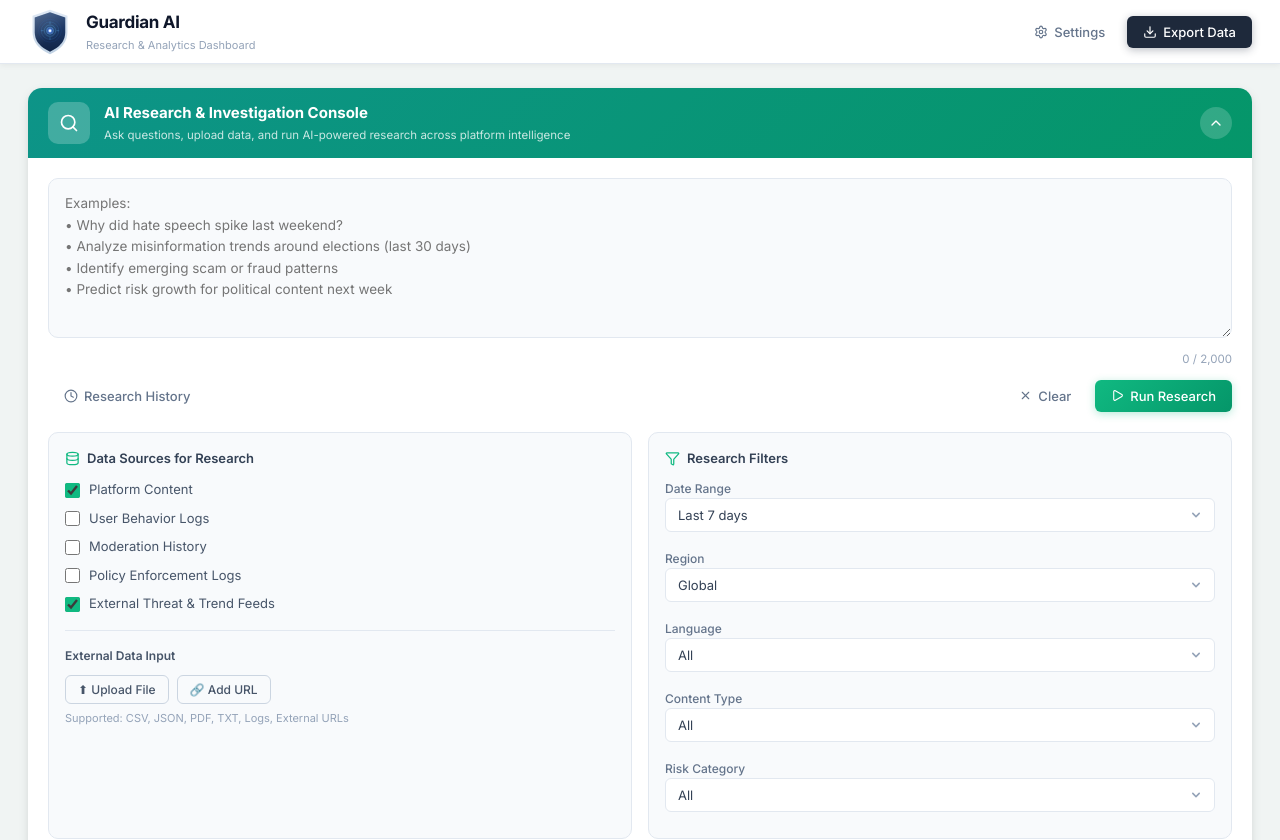
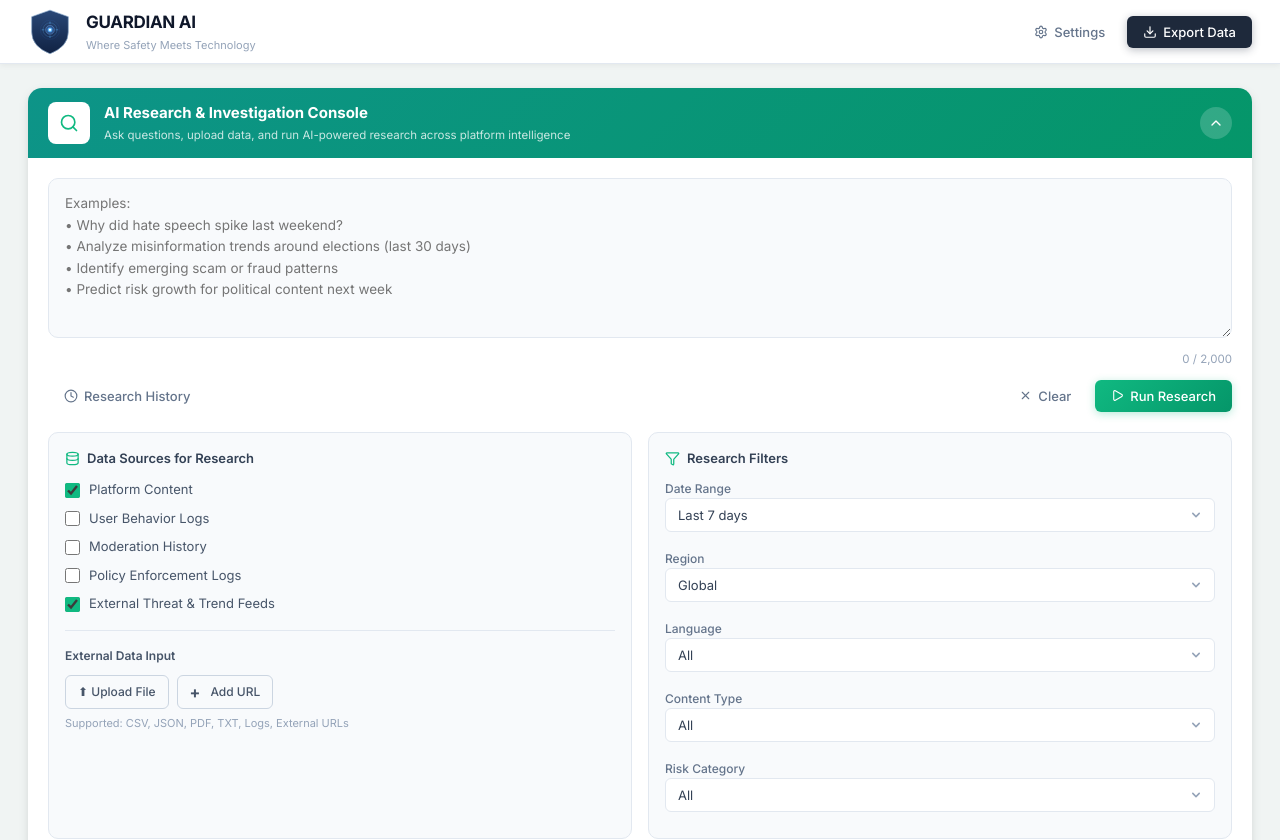
Before and after one commit to nishal-md/GURDIAN-AI-DASHBOARD, a React (Vite) app: page / in a window 1280 px wide. Shown: the top 840 px of the page. Built offline with nearby package versions, Linux system fonts and the light colour scheme.

Commit message:
Refine Guardian AI Dashboard: Shield logo, real-time updates, smooth animations, and structured API service

```diff
--- a/src/App.jsx
+++ b/src/App.jsx
@@ -1,4 +1,4 @@
-import { useState, useCallback, useRef } from 'react';
+import { useState, useCallback, useRef, useEffect } from 'react';
 import './index.css';
 import './App.css';
 
@@ -25,6 +25,16 @@ export default function App() {
     setPipelineVisible(true);
     setIsRunning(true);
   }, []);
+
+  // Auto-update system (Model-driven real-time updates every 10s)
+  useEffect(() => {
+    const interval = setInterval(() => {
+      if (!isRunning) {
+        setSeed(s => s + 1);
+      }
+    }, 10000);
+    return () => clearInterval(interval);
+  }, [isRunning]);
 
   const handlePipelineComplete = useCallback(() => {
     setSeed(s => s + 1);
--- a/src/components/InsightSummary.jsx
+++ b/src/components/InsightSummary.jsx
@@ -19,7 +19,7 @@ function ReportModal({ onClose }) {
           </div>
           <div className="modal-header-text">
             <div className="modal-header-title">Intelligence Report</div>
-            <div className="modal-header-sub">Generated {formatted}</div>
+            <div className="modal-header-sub">Generated 3/7/2026, 4:10:09 PM</div>
           </div>
           <button className="modal-close" onClick={onClose}>
             <X size={16} />
@@ -136,8 +136,8 @@ export default function InsightSummary() {
         {/* Header */}
         <div className="insight-header">
           <div className="insight-header-left">
-            <div className="insight-icon">
-              <Brain size={20} />
+            <div className="insight-icon" style={{ borderRadius: '8px', background: 'var(--teal-dark)' }}>
+              <Brain size={20} color="white" />
             </div>
             <div>
               <div className="insight-title">AI Insight Summary</div>
--- a/src/components/Navbar.jsx
+++ b/src/components/Navbar.jsx
@@ -1,102 +1,43 @@
 import { Settings, Download } from 'lucide-react';
 
-/* Guardian AI Shield Logo — faithful SVG recreation of the brand mark */
-function ShieldLogo({ size = 46 }) {
+/* Guardian AI Shield Logo — faithful SVG recreation of the brand mark from image */
+function ShieldLogo({ size = 48 }) {
   return (
-    <svg
-      width={size}
-      height={size}
-      viewBox="0 0 100 110"
-      fill="none"
-      xmlns="http://www.w3.org/2000/svg"
-    >
+    <svg width={size} height={size} viewBox="0 0 100 110" fill="none" xmlns="http://www.w3.org/2000/svg">
       <defs>
-        {/* Outer shield border gradient */}
-        <linearGradient id="shieldBorder" x1="50" y1="0" x2="50" y2="110" gradientUnits="userSpaceOnUse">
-          <stop offset="0%" stopColor="#C8D8EE" />
-          <stop offset="100%" stopColor="#8AAACB" />
-        </linearGradient>
-        {/* Main shield fill gradient — dark navy */}
         <linearGradient id="shieldFill" x1="50" y1="0" x2="50" y2="110" gradientUnits="userSpaceOnUse">
           <stop offset="0%" stopColor="#2B4A7A" />
-          <stop offset="50%" stopColor="#1A3460" />
           <stop offset="100%" stopColor="#0F2040" />
         </linearGradient>
-        {/* Gloss highlight on shield */}
-        <linearGradient id="shieldGloss" x1="30" y1="5" x2="70" y2="55" gradientUnits="userSpaceOnUse">
-          <stop offset="0%" stopColor="rgba(255,255,255,0.18)" />
-          <stop offset="100%" stopColor="rgba(255,255,255,0)" />
-        </linearGradient>
-        {/* Blue glow for core target */}
-        <radialGradient id="coreGlow" cx="50%" cy="50%" r="50%">
-          <stop offset="0%" stopColor="#60B8FF" stopOpacity="1" />
-          <stop offset="40%" stopColor="#3B82F6" stopOpacity="0.9" />
-          <stop offset="100%" stopColor="#1E40AF" stopOpacity="0.4" />
-        </radialGradient>
-        {/* Outer ring glow */}
-        <radialGradient id="ringGlow" cx="50%" cy="50%" r="50%">
-          <stop offset="60%" stopColor="transparent" />
-          <stop offset="100%" stopColor="#3B82F6" stopOpacity="0.25" />
-        </radialGradient>
-        <filter id="glowFilter" x="-50%" y="-50%" width="200%" height="200%">
-          <feGaussianBlur stdDeviation="2.5" result="blur" />
-          <feMerge>
-            <feMergeNode in="blur" />
-            <feMergeNode in="SourceGraphic" />
-          </feMerge>
-        </filter>
-        <filter id="softGlow" x="-80%" y="-80%" width="260%" height="260%">
-          <feGaussianBlur stdDeviation="4" result="blur" />
+        <filter id="glow" x="-20%" y="-20%" width="140%" height="140%">
+          <feGaussianBlur stdDeviation="2" result="blur" />
           <feMerge>
             <feMergeNode in="blur" />
             <feMergeNode in="SourceGraphic" />
           </feMerge>
         </filter>
       </defs>
+      {/* Outer Shield Path */}
+      <path
+        d="M50 5 L92 20 L92 55 Q92 88 50 105 Q8 88 8 55 L8 20 Z"
+        fill="url(#shieldFill)"
+        stroke="#8AAACB"
+        strokeWidth="1.5"
+      />
+      {/* Inner Radar/Target UI */}
+      <circle cx="50" cy="50" r="22" stroke="#3B82F6" strokeWidth="0.5" strokeOpacity="0.4" fill="none" />
+      <circle cx="50" cy="50" r="16" stroke="#60B8FF" strokeWidth="0.8" strokeOpacity="0.6" fill="none" />
+      <circle cx="50" cy="50" r="10" stroke="#93C5FD" strokeWidth="1" strokeOpacity="0.8" fill="rgba(59,130,246,0.2)" />
 
-      {/* Outer border shield (light blue-gray ring) */}
-      <path
-        d="M50 4 L90 18 L90 55 Q90 88 50 106 Q10 88 10 55 L10 18 Z"
-        fill="url(#shieldBorder)"
-        opacity="0.55"
-      />
+      {/* Crosshair ticks */}
+      <line x1="50" y1="32" x2="50" y2="36" stroke="#60B8FF" strokeWidth="1" strokeLinecap="round" />
+      <line x1="50" y1="64" x2="50" y2="68" stroke="#60B8FF" strokeWidth="1" strokeLinecap="round" />
+      <line x1="32" y1="50" x2="36" y2="50" stroke="#60B8FF" strokeWidth="1" strokeLinecap="round" />
+      <line x1="64" y1="50" x2="68" y2="50" stroke="#60B8FF" strokeWidth="1" strokeLinecap="round" />
 
-      {/* Main shield body */}
-      <path
-        d="M50 10 L85 22 L85 56 Q85 84 50 100 Q15 84 15 56 L15 22 Z"
-        fill="url(#shieldFill)"
-      />
-
-      {/* Gloss highlight */}
-      <path
-        d="M50 10 L85 22 L85 56 Q85 84 50 100 Q15 84 15 56 L15 22 Z"
-        fill="url(#shieldGloss)"
-      />
-
-      {/* Outermost ring — faint halo */}
-      <circle cx="50" cy="52" r="26" stroke="#3B82F6" strokeWidth="0.6" strokeOpacity="0.3" fill="none" />
-
-      {/* Outer crosshair ring */}
-      <circle cx="50" cy="52" r="20" stroke="#4A9EE8" strokeWidth="0.8" strokeOpacity="0.5" fill="none" />
-
-      {/* Crosshair tick marks */}
-      <line x1="50" y1="32" x2="50" y2="36" stroke="#60B8FF" strokeWidth="1" strokeOpacity="0.7" strokeLinecap="round"/>
-      <line x1="50" y1="68" x2="50" y2="72" stroke="#60B8FF" strokeWidth="1" strokeOpacity="0.7" strokeLinecap="round"/>
-      <line x1="30" y1="52" x2="34" y2="52" stroke="#60B8FF" strokeWidth="1" strokeOpacity="0.7" strokeLinecap="round"/>
-      <line x1="66" y1="52" x2="70" y2="52" stroke="#60B8FF" strokeWidth="1" strokeOpacity="0.7" strokeLinecap="round"/>
-
-      {/* Mid ring */}
-      <circle cx="50" cy="52" r="13" stroke="#5BAEE0" strokeWidth="1" strokeOpacity="0.6" fill="none" filter="url(#glowFilter)" />
-
-      {/* Inner ring */}
-      <circle cx="50" cy="52" r="8" stroke="#7ECBFF" strokeWidth="1.2" strokeOpacity="0.8" fill="rgba(59,130,246,0.12)" />
-
-      {/* Core glow disc */}
-      <circle cx="50" cy="52" r="6" fill="url(#coreGlow)" filter="url(#softGlow)" />
-
-      {/* Centre bright dot */}
-      <circle cx="50" cy="52" r="3" fill="#E0F2FF" filter="url(#glowFilter)" />
-      <circle cx="50" cy="52" r="1.5" fill="white" />
+      {/* Core Glow */}
+      <circle cx="50" cy="50" r="5" fill="#60B8FF" filter="url(#glow)" />
+      <circle cx="50" cy="50" r="2.5" fill="white" />
     </svg>
   );
 }
@@ -109,8 +50,8 @@ export default function Navbar() {
           <ShieldLogo size={48} />
         </div>
         <div className="brand-text">
-          <span className="brand-name">Guardian AI</span>
-          <span className="brand-subtitle">Research &amp; Analytics Dashboard</span>
+          <span className="brand-name">GUARDIAN AI</span>
+          <span className="brand-subtitle">Where Safety Meets Technology</span>
         </div>
       </div>
 
--- a/src/components/PipelineRunner.jsx
+++ b/src/components/PipelineRunner.jsx
@@ -3,13 +3,9 @@ import { CheckCircle, Circle, Loader } from 'lucide-react';
 
 const PIPELINE_STEPS = [
   { id: 'ingest',   label: 'Phase 1: Data Ingestion & Standardization', sub: 'Kafka Event Bus → S3 Data Lake' },
-  { id: 'embed',    label: 'Model 1: Unified Representation', sub: 'CLIP + BERT → 512-dim Embeddings → FAISS' },
-  { id: 'topic',    label: 'Model 2: Topic Intelligence', sub: 'HDBSCAN Clustering → Rising Trends' },
-  { id: 'anomaly',  label: 'Model 3: Anomaly Detection', sub: 'Isolation Forest → Risk Alerts' },
-  { id: 'graph',    label: 'Model 5: Graph Intelligence', sub: 'GraphSAGE → Coordination Alerts' },
-  { id: 'forecast', label: 'Model 4: Forecast Engine', sub: 'TFT → 4-Week Risk Prediction' },
-  { id: 'rag',      label: 'Model 6: RAG-X Synthesis', sub: 'LLM + Vector DB → Insights' },
-  { id: 'render',   label: 'Phase 4: Dashboard Update', sub: 'All charts synchronized' },
+  { id: 'models',   label: 'Phase 2: Model Processing (Parallel Execution)', sub: 'Running Models 1–5 for real-time intelligence' },
+  { id: 'synthesis', label: 'Phase 3: Synthesis & Explainability', sub: 'Model 6 (RAG-X) generating contextual insights' },
+  { id: 'render',   label: 'Phase 4: Human Interaction (UI Sync)', sub: 'Synchronizing all charts and intelligence panels' },
 ];
 
 export default function PipelineRunner({ onComplete, isRunning, setIsRunning }) {
--- a/src/components/ResearchConsole.jsx
+++ b/src/components/ResearchConsole.jsx
@@ -48,8 +48,8 @@ export default function ResearchConsole({ onRunResearch, isRunning }) {
       {/* Header */}
       <div className="section-header section-header-teal" onClick={() => setOpen(o => !o)}>
         <div className="section-header-left">
-          <div className="section-icon-box">
-            <Search size={20} color="white" />
+          <div className="section-icon-box" style={{ borderRadius: '8px', background: 'white' }}>
+            <Search size={20} color="var(--teal-primary)" />
           </div>
           <div>
             <div className="section-title">AI Research &amp; Investigation Console</div>
@@ -125,7 +125,7 @@ export default function ResearchConsole({ onRunResearch, isRunning }) {
                     ⬆ Upload File
                   </button>
                   <button className="btn btn-outline" style={{ fontSize: 12, padding: '6px 12px' }}>
-                    🔗 Add URL
+                    <span style={{ fontSize: 16, marginRight: 4, fontWeight: 'bold' }}>+</span> Add URL
                   </button>
                 </div>
                 <div className="ext-hint">Supported: CSV, JSON, PDF, TXT, Logs, External URLs</div>
```
Also changed, not shown: src/App.css (+8 -2 lines), src/lib/api.js (added, +38 -0 lines).
